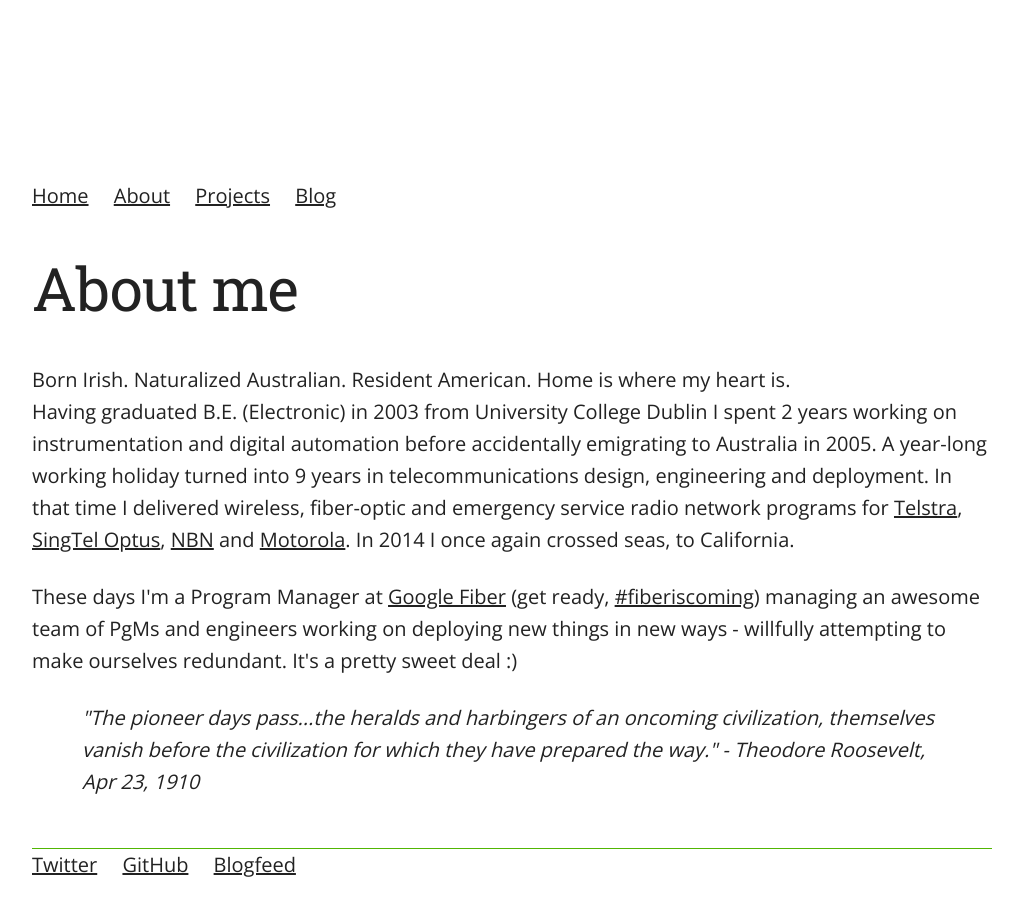
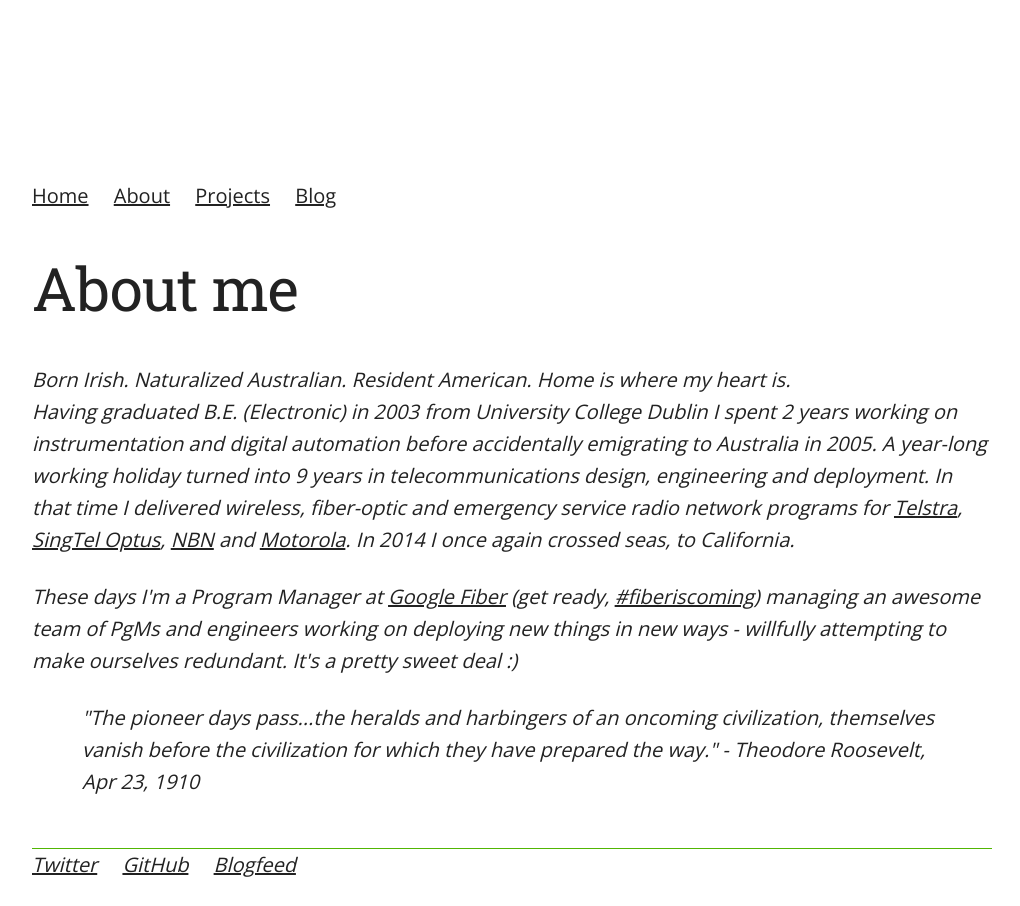
Before and after one commit to danoscarmike/danoscarmike.github.io, a Jekyll site: the page built from about/index.html, in a window 1280 px wide. Shown: the whole page, without its empty margins (128-1148 px from the left). Built offline with Jekyll 4.4.1, drawn with Linux system fonts in a browser that asks for light colours.

Commit message:
edit content and format

```diff
--- a/about/index.html
+++ b/about/index.html
@@ -6,8 +6,10 @@
 <h1>{{ page.title }}</h1>
 </div>
 <div>
-	<p>Born Irish.  Naturalized Australian.  Resident American.  Home is where
-	my heart is.<br>
+	<em>Born Irish.  Naturalized Australian.  Resident American.  Home is where
+	my heart is.<em>
+</div>
+<div>
 	Having graduated B.E. (Electronic) in 2003 from University College Dublin I spent 2
 	years working on instrumentation and digital automation before accidentally emigrating to Australia in
 	2005.  A year-long working holiday turned into 9 years in telecommunications design, engineering
```
